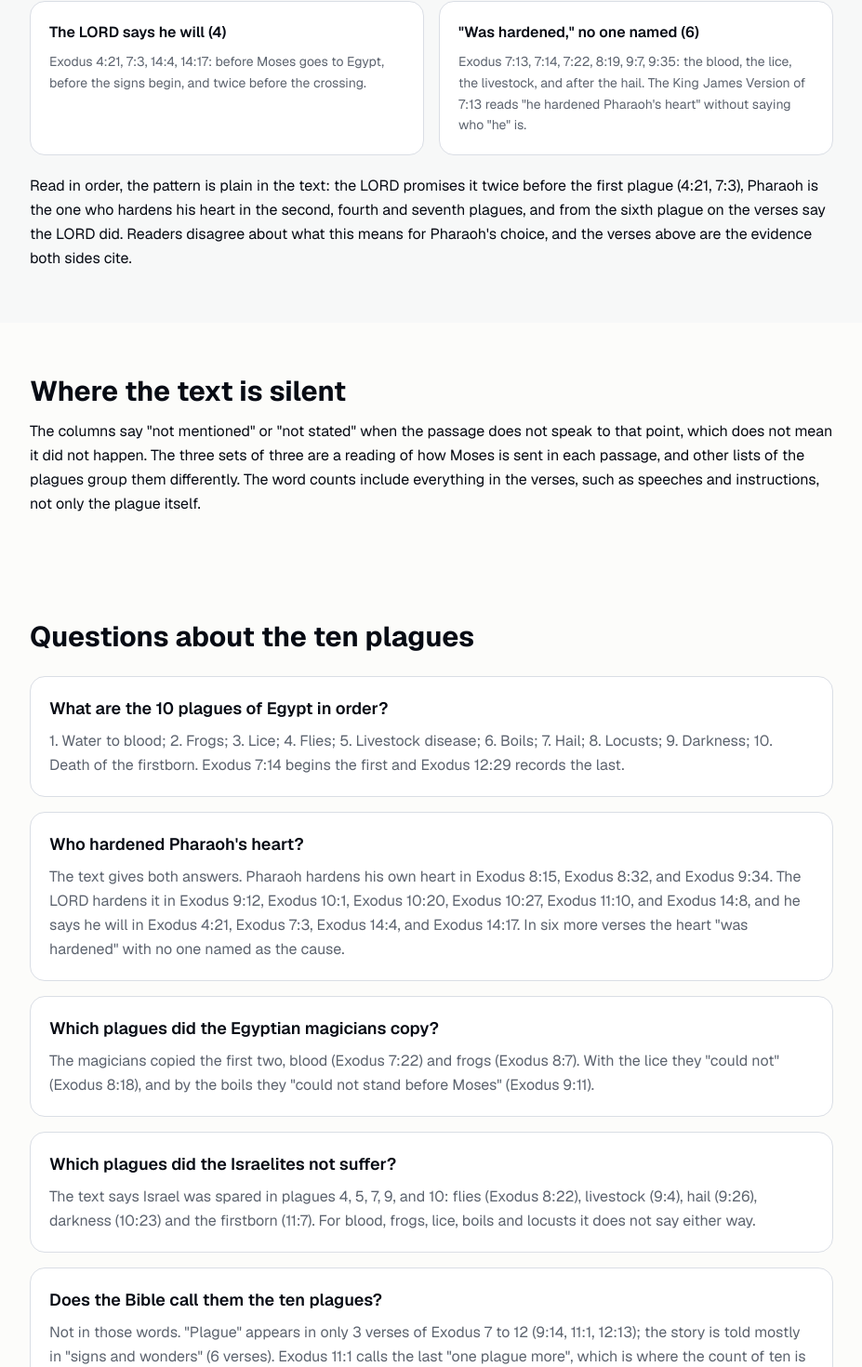
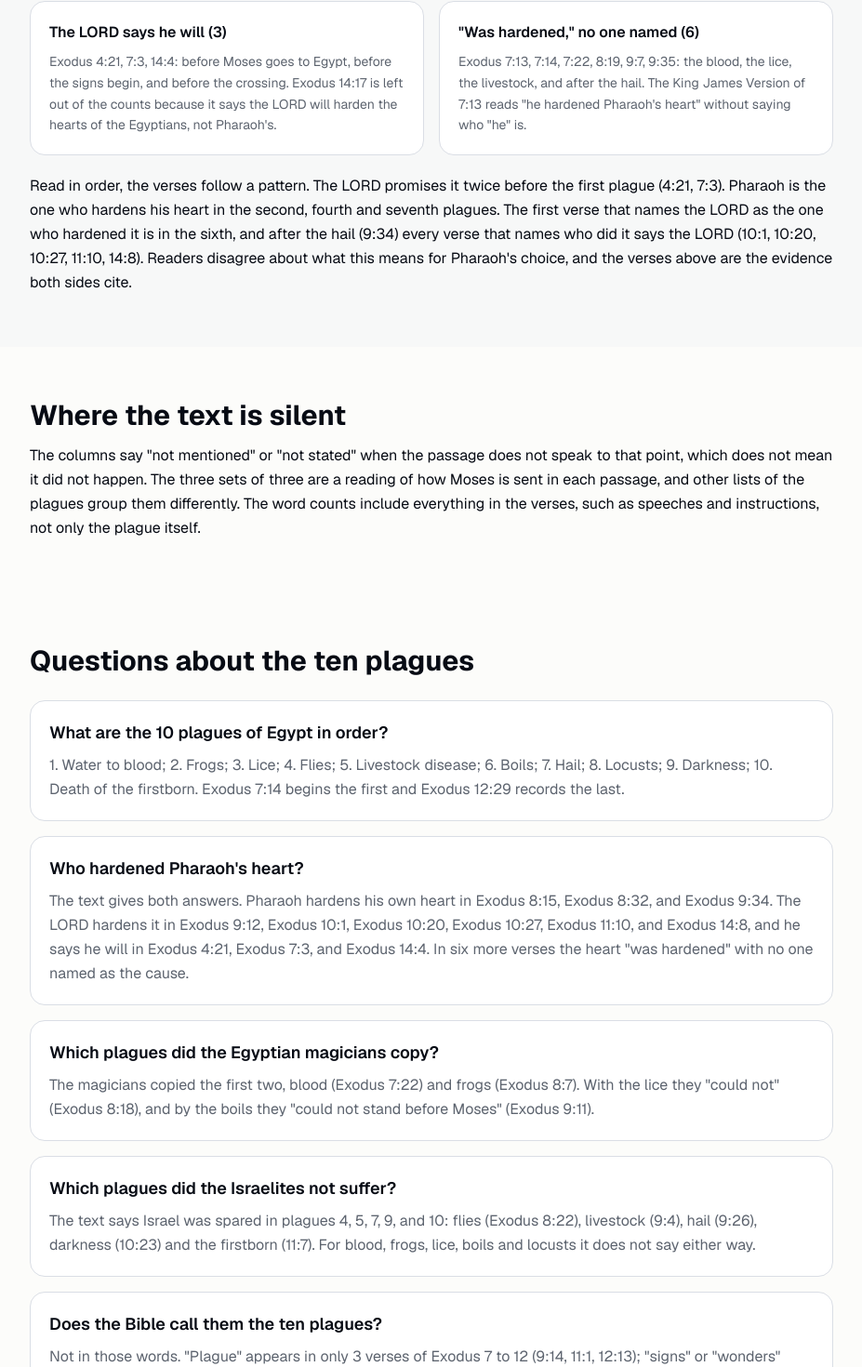
Before and after one commit to rdoyle99/biblesaysabout.com, a Next.js app: page /ten-plagues-of-egypt in a window 1280 px wide. Shown: the part 3312-4782 px from the top of the page at 93% size, without its empty margins (176-1103 px from the left). Built offline with nearby package versions, Linux system fonts and the light colour scheme.

Commit message:
critic fixes: plague hardening count excludes Exodus 14:17 (Egyptians' hearts), tie noted for peace, kjv quote casing, unsupported claims removed, long sentences split
Co-Authored-By: Claude Sonnet 5.5 <noreply@anthropic.com>
Claude-Session: https://claude.ai/code/session_019ghw6Cagd4KtPFarDhxjTE

```diff
--- a/app/armor-of-god/page.js
+++ b/app/armor-of-god/page.js
@@ -18,7 +18,7 @@ const shield = rows.find((r) => r.noun === "shield");
 const cap = (s) => s.charAt(0).toUpperCase() + s.slice(1);
 
 const TITLE = "Armor of God: The 6 Pieces, Verses and Word Counts";
-const ANSWER = `The armor of God is six pieces of armor Paul names in Ephesians 6:13-18: the belt of truth, the breastplate of righteousness, shoes of the gospel of peace, the shield of faith, the helmet of salvation and the sword of the Spirit, which is the word of God. He ends with prayer. The phrase "whole armour of God" appears ${A.phrase.kjv.total} times in the King James Version, in Ephesians 6:11 and 6:13.`;
+const ANSWER = `The armor of God is six pieces Paul names in Ephesians 6:13-18. They are the belt of truth, the breastplate of righteousness, shoes of the gospel of peace, the shield of faith, the helmet of salvation and the sword of the Spirit, which is the word of God. He ends with prayer. The phrase "whole armour of God" appears ${A.phrase.kjv.total} times in the King James Version, in Ephesians 6:11 and 6:13.`;
 
 export const metadata = {
   title: { absolute: TITLE },
@@ -31,7 +31,7 @@ const faqs = [
   { q: "What are the 6 pieces of the armor of God?", a: `Ephesians 6:14-17 names them in order: the belt of truth, the breastplate of righteousness, shoes that carry the gospel of peace, the shield of faith, the helmet of salvation and the sword of the Spirit. Verse 18 adds praying always in the Spirit.` },
   { q: "Where is the armor of God in the Bible?", a: `Ephesians 6:10-18. The words "the whole armour of God" are in verse 11 and again in verse 13 of the King James Version. The World English Bible says "the whole armor of God" in the same two verses.` },
   { q: "Which piece of the armor is a weapon?", a: `The sword of the Spirit is the only offensive weapon in the list; the belt, breastplate, shoes, shield and helmet cover the body. Paul explains the sword in the same verse: it "is the word of God". Hebrews 4:12 uses the same pair: the word of God is "sharper than any twoedged sword".` },
-  { q: "Did Paul invent the armor of God?", a: `Pieces of it appear earlier. Isaiah 59:17 has the LORD putting on righteousness as a breastplate and a helmet of salvation on his head, and 1 Thessalonians 5:8, also by Paul, has a breastplate of faith and love and a helmet that is the hope of salvation.` },
+  { q: "Did Paul invent the armor of God?", a: `Pieces of it appear earlier. Isaiah 59:17 has the LORD putting on righteousness as a breastplate and a helmet of salvation on his head. 1 Thessalonians 5:8, also by Paul, has a breastplate of faith and love and a helmet that is the hope of salvation.` },
   { q: "Is it armor or armour?", a: `Both. "Armour" is the King James Version's spelling and appears ${A.armourWord.kjv.total} times in it. "Armor" is the World English Bible's spelling, ${A.armourWord.web.total} times.` },
 ];
 
--- a/app/fruit-of-the-spirit/page.js
+++ b/app/fruit-of-the-spirit/page.js
@@ -117,10 +117,10 @@ export default function FruitOfTheSpirit() {
         <Section id="how-often" title="How often each fruit appears in the Bible" intro={`Times the King James Version prints the word, in all 66 books. ${cap(most.kjv)} leads and ${fewest.kjv} is last.`} muted>
           <BarRows rows={byCount.map((r) => ({ label: cap(r.kjv), value: r.kjvCount.total, href: getWord(r.kjv) ? `/words/${r.kjv}` : undefined }))} labelWidth="w-32" />
           <p className="mt-5 leading-relaxed">
-            {cap(most.kjv)} is on the page {fmt(most.kjvCount.total)} times in {most.kjvCount.verses} verses across {most.kjvCount.books} books, and its busiest book is {most.kjvCount.top.book} with {most.kjvCount.top.count}. At the other end, "{fewest.kjv}" appears {fewest.kjvCount.total} times and "{rows.find((r) => r.kjv === "gentleness").kjv}" also {rows.find((r) => r.kjv === "gentleness").kjvCount.total}. The word "temperance" first shows up in Acts 24:25, where Paul reasons with Felix about "righteousness, temperance, and judgment to come", and again in Galatians 5:23 and twice in 2 Peter 1:6.
+            {cap(most.kjv)} appears {fmt(most.kjvCount.total)} times in {most.kjvCount.verses} verses across {most.kjvCount.books} books, and its busiest {most.kjvCount.top.tied.length > 1 ? `books are ${joinList(most.kjvCount.top.tied)}, with ${most.kjvCount.top.count} each` : `book is ${most.kjvCount.top.book} with ${most.kjvCount.top.count}`}. At the other end, "{fewest.kjv}" appears {fewest.kjvCount.total} times and "{rows.find((r) => r.kjv === "gentleness").kjv}" also {rows.find((r) => r.kjv === "gentleness").kjvCount.total}. The word "temperance" first shows up in Acts 24:25, where Paul reasons with Felix about "righteousness, temperance, and judgment to come", and again in Galatians 5:23 and twice in 2 Peter 1:6.
           </p>
           <p className="mt-3 leading-relaxed">
-            Two of the nine are rare in the King James Version and common in the World English Bible for a reason of translation. "Kindness" is the World English Bible's word for Galatians' <em>chrēstotēs</em> and it also fills the Old Testament, so it appears {fmt(rows.find((r) => r.kjv === "gentleness").webCount.total)} times there against {rows.find((r) => r.kjv === "gentleness").kjvCount.total} for the King James "gentleness". The counts are not a ranking of importance; they show how a translation spreads its words.
+            One of the nine is rare in the King James Version and common in the World English Bible, for a reason of translation. "Kindness" is the World English Bible's word for Galatians' <em>chrēstotēs</em> and it also fills the Old Testament, so it appears {fmt(rows.find((r) => r.kjv === "gentleness").webCount.total)} times there against {rows.find((r) => r.kjv === "gentleness").kjvCount.total} for the King James "gentleness". The counts are not a ranking of importance; they show how a translation spreads its words.
           </p>
         </Section>
 
@@ -142,7 +142,7 @@ export default function FruitOfTheSpirit() {
 
         <Section id="phrase" title='Where "fruit of the Spirit" appears' muted>
           <p className="leading-relaxed">
-            The exact phrase appears {F.phrase.kjv.total} times in the King James Version, in {joinList(F.phrase.kjv.refs)}, and {F.phrase.web.total} times in the World English Bible. Ephesians 5:9 reads "the fruit of the Spirit is in all goodness and righteousness and truth", which is a different list of three. So the nine in Galatians are the only list under that name with more than three items. 1 Corinthians 13:13 sets two of the nine beside a third word: "faith, hope, charity". Hope is not on the Galatians list.
+            The exact phrase appears {F.phrase.kjv.total} times in the King James Version, in {joinList(F.phrase.kjv.refs)}, and {F.phrase.web.total} times in the World English Bible. Ephesians 5:9 reads "the fruit of the Spirit is in all goodness and righteousness and truth", which is a different list of three. So the nine in Galatians are the only list under that name with more than three items. 1 Corinthians 13:13 reads "faith, hope, charity": faith and love (the King James "charity") are on the Galatians list, and hope is not.
           </p>
           <p className="mt-3 leading-relaxed">
             Read the verses by theme on our pages for {["love", "joy", "peace", "patience", "kindness", "faith", "self-control"].filter((t) => topics.has(t)).map((t, i, a) => (
--- a/app/ten-plagues-of-egypt/page.js
+++ b/app/ten-plagues-of-egypt/page.js
@@ -48,7 +48,7 @@ const faqs = [
   { q: "Who hardened Pharaoh's heart?", a: `The text gives both answers. Pharaoh hardens his own heart in ${joinList(pharaohRefs.map((r) => "Exodus " + r))}. The LORD hardens it in ${joinList(lordRefs.map((r) => "Exodus " + r))}, and he says he will in ${joinList(promiseRefs.map((r) => "Exodus " + r))}. In ${num(unsetRefs.length)} more verses the heart "was hardened" with no one named as the cause.` },
   { q: "Which plagues did the Egyptian magicians copy?", a: `The magicians copied the first two, blood (Exodus 7:22) and frogs (Exodus 8:7). With the lice they "could not" (Exodus 8:18), and by the boils they "could not stand before Moses" (Exodus 9:11).` },
   { q: "Which plagues did the Israelites not suffer?", a: `The text says Israel was spared in plagues ${joinList(spared.map(String))}: flies (Exodus 8:22), livestock (9:4), hail (9:26), darkness (10:23) and the firstborn (11:7). For blood, frogs, lice, boils and locusts it does not say either way.` },
-  { q: "Does the Bible call them the ten plagues?", a: `Not in those words. "Plague" appears in only ${P.plagueWord.exodus7to12.length} verses of Exodus 7 to 12 (${P.plagueWord.exodus7to12.join(", ").replaceAll("Exodus ", "")}); the story is told mostly in "signs and wonders" (${P.signsWondersVerses} verses). Exodus 11:1 calls the last "one plague more", which is where the count of ten is usually reckoned from.` },
+  { q: "Does the Bible call them the ten plagues?", a: `Not in those words. "Plague" appears in only ${P.plagueWord.exodus7to12.length} verses of Exodus 7 to 12 (${P.plagueWord.exodus7to12.join(", ").replaceAll("Exodus ", "")}); "signs" or "wonders" appears in ${P.signsWondersVerses} verses of those chapters. Exodus 11:1 calls the last "one plague more", but no verse in Exodus 7 to 12 numbers the plagues as ten.` },
   { q: "Why did God send the plagues?", a: `Exodus 12:12 gives one reason in the text: "against all the gods of Egypt I will execute judgment: I am the LORD". Exodus 9:14 gives another, "that thou mayest know that there is none like me in all the earth".` },
 ];
 
@@ -154,7 +154,7 @@ export default function TenPlagues() {
             </div>
             <div className="rounded-xl border bg-card p-5">
               <h3 className="font-semibold mb-2">The LORD says he will ({promiseRefs.length})</h3>
-              <p className="text-sm leading-relaxed text-muted-foreground">Exodus {promiseRefs.join(", ")}: before Moses goes to Egypt, before the signs begin, and twice before the crossing.</p>
+              <p className="text-sm leading-relaxed text-muted-foreground">Exodus {promiseRefs.join(", ")}: before Moses goes to Egypt, before the signs begin, and before the crossing. Exodus {H.egyptians.map((r) => r.replace("Exodus ", "")).join(", ")} is left out of the counts because it says the LORD will harden the hearts of the Egyptians, not Pharaoh's.</p>
             </div>
             <div className="rounded-xl border bg-card p-5">
               <h3 className="font-semibold mb-2">"Was hardened," no one named ({unsetRefs.length})</h3>
@@ -162,7 +162,7 @@ export default function TenPlagues() {
             </div>
           </div>
           <p className="mt-5 leading-relaxed">
-            Read in order, the pattern is plain in the text: the LORD promises it twice before the first plague (4:21, 7:3), Pharaoh is the one who hardens his heart in the second, fourth and seventh plagues, and from the sixth plague on the verses say the LORD did. Readers disagree about what this means for Pharaoh's choice, and the verses above are the evidence both sides cite.
+            Read in order, the verses follow a pattern. The LORD promises it twice before the first plague (4:21, 7:3). Pharaoh is the one who hardens his heart in the second, fourth and seventh plagues. The first verse that names the LORD as the one who hardened it is in the sixth, and after the hail (9:34) every verse that names who did it says the LORD (10:1, 10:20, 10:27, 11:10, 14:8). Readers disagree about what this means for Pharaoh's choice, and the verses above are the evidence both sides cite.
           </p>
         </Section>
 
--- a/app/twelve-tribes-of-israel/page.js
+++ b/app/twelve-tribes-of-israel/page.js
@@ -39,7 +39,7 @@ export const metadata = {
 
 const faqs = [
   { q: "What are the 12 tribes of Israel?", a: ANSWER },
-  { q: "How many tribes of Israel are there?", a: `Twelve, if you count by Jacob's sons (Genesis 35:22). The tribe lists in the Bible use ${S.tribeNames} different names, though, since Joseph's two sons Ephraim and Manasseh are each counted as a tribe (Joshua 14:4: "the children of Joseph were two tribes") and Levi is sometimes left out of the list because the Levites received no land (Joshua 13:14).` },
+  { q: "How many tribes of Israel are there?", a: `Twelve, if you count by Jacob's sons (Genesis 35:22). The tribe lists in the Bible use ${S.tribeNames} different names, though. Joseph's two sons Ephraim and Manasseh are each counted as a tribe (Joshua 14:4: "the children of Joseph were two tribes"). Levi is sometimes left out because the Levites received no land (Joshua 13:14).` },
   { q: "Which tribe was the largest?", a: `Judah, in both counts: ${fmt(census.find((r) => r.name === "Judah").census1)} men in Numbers 1 and ${fmt(census.find((r) => r.name === "Judah").census2)} in Numbers 26. The smallest was Manasseh in the first census (${fmt(census.find((r) => r.name === "Manasseh").census1)}) and Simeon in the second (${fmt(census.find((r) => r.name === "Simeon").census2)}).` },
   { q: "Why is Dan missing from Revelation 7?", a: `Revelation 7:5-8 seals twelve thousand from each of twelve tribes and leaves out ${joinList(S.revMissing)}. It lists Joseph and Manasseh in their place and Levi, who is absent from the censuses. The chapter gives no reason for the changes.` },
   { q: "What happened to the ten lost tribes?", a: `The Bible text has no "lost tribes". The King James Version never uses the phrase and "ten tribes" appears ${S.tenTribes.kjv.total} times, both in 1 Kings 11, where God promises Jeroboam ten tribes. After the kingdom split, 1 Kings 12:20 says only the tribe of Judah followed David's house, with Benjamin joining in verse 21. 2 Kings 17:6 says the king of Assyria took Samaria and carried Israel away, and 2 Kings 17:18 says "there was none left but the tribe of Judah only".` },
@@ -170,7 +170,7 @@ export default function TwelveTribes() {
         </Section>
 
         <Section id="limits" title="What the censuses do and do not show">
-          <p className="leading-relaxed">Each census counts men of fighting age, so the figures say little about women, children or the Levites, who were counted apart. The Bible gives no reason for most of the changes between the two counts, and nothing on this page claims one. Numbers 1:1 dates the first count to the second month of the second year after the exodus, and Numbers 26:1 places the second "after the plague" in the plains of Moab, so the years between them are not stated.</p>
+          <p className="leading-relaxed">Each census counts men of fighting age, so the figures say little about women, children or the Levites, who were counted apart. The Bible gives no reason for most of the changes between the two counts, and nothing on this page claims one. Numbers 1:1 dates the first count to the second month of the second year after the exodus. Numbers 26:1 places the second "after the plague" in the plains of Moab, so the years between them are not stated.</p>
         </Section>
 
         <FaqSection title="Questions about the twelve tribes" faqs={faqs} />
--- a/lib/data/bible-lists.json
+++ b/lib/data/bible-lists.json
@@ -14,7 +14,10 @@
      "books": 49,
      "top": {
       "book": "1 John",
-      "count": 33
+      "count": 33,
+      "tied": [
+       "1 John"
+      ]
      },
      "first": "Genesis 27:4"
     },
@@ -24,7 +27,10 @@
      "books": 51,
      "top": {
       "book": "1 John",
-      "count": 35
+      "count": 35,
+      "tied": [
+       "1 John"
+      ]
      },
      "first": "Genesis 22:2"
     }
@@ -41,7 +47,10 @@
      "books": 38,
      "top": {
       "book": "Isaiah",
-      "count": 28
+      "count": 28,
+      "tied": [
+       "Isaiah"
+      ]
      },
      "first": "1 Samuel 18:6"
     },
@@ -51,7 +60,10 @@
      "books": 39,
      "top": {
       "book": "Psalms",
-      "count": 31
+      "count": 31,
+      "tied": [
+       "Psalms"
+      ]
      },
      "first": "1 Samuel 18:6"
     }
@@ -68,7 +80,11 @@
      "books": 59,
      "top": {
       "book": "Leviticus",
-      "count": 32
+      "count": 32,
+      "tied": [
+       "Leviticus",
+       "Isaiah"
+      ]
      },
      "first": "Genesis 15:15"
     },
@@ -78,7 +94,10 @@
      "books": 59,
      "top": {
       "book": "Leviticus",
-      "count": 32
+      "count": 32,
+      "tied": [
+       "Leviticus"
+      ]
      },
      "first": "Genesis 15:15"
     }
@@ -95,7 +114,13 @@
      "books": 13,
      "top": {
       "book": "Romans",
-      "count": 2
+      "count": 2,
+      "tied": [
+       "Romans",
+       "Colossians",
+       "2 Timothy",
+       "2 Peter"
+      ]
      },
      "first": "Exodus 34:6"
     },
@@ -105,7 +130,10 @@
      "books": 10,
      "top": {
       "book": "Romans",
-      "count": 3
+      "count": 3,
+      "tied": [
+       "Romans"
+      ]
      },
      "first": "Proverbs 25:15"
     }
@@ -122,7 +150,13 @@
      "books": 4,
      "top": {
       "book": "2 Samuel",
-      "count": 1
+      "count": 1,
+      "tied": [
+       "2 Samuel",
+       "Psalms",
+       "2 Corinthians",
+       "Galatians"
+      ]
      },
      "first": "2 Samuel 22:36"
     },
@@ -132,7 +166,10 @@
      "books": 31,
      "top": {
       "book": "Psalms",
-      "count": 120
+      "count": 120,
+      "tied": [
+       "Psalms"
+      ]
      },
      "first": "Genesis 19:19"
     }
@@ -149,7 +186,10 @@
      "books": 18,
      "top": {
       "book": "Psalms",
-      "count": 18
+      "count": 18,
+      "tied": [
+       "Psalms"
+      ]
      },
      "first": "Exodus 18:9"
     },
@@ -159,7 +199,10 @@
      "books": 15,
      "top": {
       "book": "Psalms",
-      "count": 9
+      "count": 9,
+      "tied": [
+       "Psalms"
+      ]
      },
      "first": "Exodus 18:9"
     }
@@ -176,7 +219,10 @@
      "books": 26,
      "top": {
       "book": "Romans",
-      "count": 39
+      "count": 39,
+      "tied": [
+       "Romans"
+      ]
      },
      "first": "Deuteronomy 32:20"
     },
@@ -186,7 +232,10 @@
      "books": 26,
      "top": {
       "book": "Romans",
-      "count": 42
+      "count": 42,
+      "tied": [
+       "Romans"
+      ]
      },
      "first": "Isaiah 26:2"
     }
@@ -203,7 +252,11 @@
      "books": 12,
      "top": {
       "book": "Galatians",
-      "count": 2
+      "count": 2,
+      "tied": [
+       "Galatians",
+       "James"
+      ]
      },
      "first": "Psalms 45:4"
     },
@@ -213,7 +266,10 @@
      "books": 10,
      "top": {
       "book": "Galatians",
-      "count": 2
+      "count": 2,
+      "tied": [
+       "Galatians"
+      ]
      },
      "first": "2 Samuel 22:36"
     }
@@ -230,7 +286,10 @@
      "books": 3,
      "top": {
       "book": "2 Peter",
-      "count": 2
+      "count": 2,
+      "tied": [
+       "2 Peter"
+      ]
      },
      "first": "Acts 24:25"
     },
@@ -247,7 +306,7 @@
    }
   ],
   "text": {
-   "kjv": "But the fruit of the Spirit is love, joy, peace, longsuffering, gentleness, goodness, faith, Meekness, temperance: against such there is no law.",
+   "kjv": "But the fruit of the Spirit is love, joy, peace, longsuffering, gentleness, goodness, faith, meekness, temperance: against such there is no law.",
    "web": "But the fruit of the Spirit is love, joy, peace, patience, kindness, goodness, faith, gentleness, and self-control. Against such things there is no law."
   },
   "phrase": {
@@ -326,7 +385,10 @@
      "books": 16,
      "top": {
       "book": "Exodus",
-      "count": 12
+      "count": 12,
+      "tied": [
+       "Exodus"
+      ]
      },
      "first": "Exodus 28:4"
     }
@@ -348,7 +410,10 @@
      "books": 6,
      "top": {
       "book": "Exodus",
-      "count": 23
+      "count": 23,
+      "tied": [
+       "Exodus"
+      ]
      },
      "first": "Exodus 25:7"
     }
@@ -370,7 +435,11 @@
      "books": 14,
      "top": {
       "book": "Deuteronomy",
-      "count": 4
+      "count": 4,
+      "tied": [
+       "Deuteronomy",
+       "Luke"
+      ]
      },
      "first": "Exodus 3:5"
     }
@@ -392,7 +461,10 @@
      "books": 19,
      "top": {
       "book": "Psalms",
-      "count": 17
+      "count": 17,
+      "tied": [
+       "Psalms"
+      ]
      },
      "first": "Genesis 15:1"
     }
@@ -414,7 +486,10 @@
      "books": 7,
      "top": {
       "book": "Ezekiel",
-      "count": 3
+      "count": 3,
+      "tied": [
+       "Ezekiel"
+      ]
      },
      "first": "1 Samuel 17:5"
     }
@@ -436,7 +511,10 @@
      "books": 42,
      "top": {
       "book": "Ezekiel",
-      "count": 89
+      "count": 89,
+      "tied": [
+       "Ezekiel"
+      ]
      },
      "first": "Genesis 3:24"
     }
@@ -465,7 +543,10 @@
     "books": 11,
     "top": {
      "book": "1 Samuel",
-     "count": 7
+     "count": 7,
+     "tied": [
+      "1 Samuel"
+     ]
     },
     "first": "1 Samuel 14:1"
    },
@@ -475,7 +556,10 @@
     "books": 13,
     "top": {
      "book": "1 Samuel",
-     "count": 18
+     "count": 18,
+     "tied": [
+      "1 Samuel"
+     ]
     },
     "first": "Judges 9:54"
    }
@@ -1030,14 +1114,13 @@
     {
      "ref": "Exodus 14:8",
      "who": "LORD"
-    },
-    {
-     "ref": "Exodus 14:17",
-     "who": "LORD, promised"
     }
    ],
+   "egyptians": [
+    "Exodus 14:17"
+   ],
    "byWho": {
-    "LORD, promised": 4,
+    "LORD, promised": 3,
     "unspecified": 6,
     "Pharaoh": 3,
     "LORD": 6
--- a/scripts/build-bible-lists.mjs
+++ b/scripts/build-bible-lists.mjs
@@ -73,7 +73,8 @@ function countForms(id, forms) {
     first ||= r.ref;
   }
   const top = [...byBook.entries()].sort((a, b) => b[1] - a[1])[0] || [null, 0];
-  return { total, verses, books: byBook.size, top: { book: top[0], count: top[1] }, first };
+  const tied = [...byBook.entries()].filter(([, n]) => n === top[1]).map(([b]) => b);
+  return { total, verses, books: byBook.size, top: { book: top[0], count: top[1], tied }, first };
 }
 /** count a phrase (regex over normalised verse text), with the verse list */
 function countPhrase(id, re) {
@@ -131,7 +132,7 @@ const FRUIT = [
   { kjv: "meekness", web: "gentleness", greek: "πραΰτης", translit: "prautēs" },
   { kjv: "temperance", web: "self-control", greek: "ἐγκράτεια", translit: "enkrateia" },
 ];
-const fruitKjvText = must("Galatians 5:22-23", "love, joy, peace, longsuffering, gentleness, goodness, faith, meekness, temperance");
+const fruitKjvText = must("Galatians 5:22-23", "love, joy, peace, longsuffering, gentleness, goodness, faith, meekness, temperance").replace(", Meekness,", ", meekness,"); // verse 23 starts with a capital; joined, it is mid-sentence
 const fruitWebText = mustWeb("Galatians 5:22-23", "love, joy, peace, patience, kindness, goodness, faith, gentleness");
 mustWeb("Galatians 5:22-23", "self-control");
 const fruit = FRUIT.map((f, i) => {
@@ -342,10 +343,15 @@ const plagues = PL.map((p) => {
 });
 // Pharaoh's own hardening (active, Pharaoh the subject) and the LORD's in Exodus 4-14, counted from the verses
 const hardenRows = [];
+const hardenEgyptians = []; // verses that harden the Egyptians' hearts, not Pharaoh's (Exodus 14:17): listed apart, not counted
 for (const r of ROWS.kjv) {
   if (r.book !== "Exodus" || r.ch < 4 || r.ch > 14) continue;
   if (!/\bharden(ed|eth)?\b/i.test(r.text)) continue;
   const t = norm(r.text);
+  if (/harden the hearts of the Egyptians/i.test(t)) {
+    hardenEgyptians.push(r.ref);
+    continue;
+  }
   let who;
   if (/(the LORD hardened|for I have hardened|I will harden)/i.test(t)) who = /I will harden/i.test(t) ? "LORD, promised" : "LORD";
   else if (/Pharaoh hardened|hardened his heart/i.test(t)) who = "Pharaoh";
@@ -380,7 +386,7 @@ const out = {
   },
   plagues: {
     rows: plagues,
-    harden: { rows: hardenRows, byWho: hardenByWho, firstLord: firstLord.ref, firstPharaoh: firstPharaoh.ref },
+    harden: { rows: hardenRows, egyptians: hardenEgyptians, byWho: hardenByWho, firstLord: firstLord.ref, firstPharaoh: firstPharaoh.ref },
     plagueWord: { total: plagueWord.total, exodus7to12: exPlague },
     signsWondersVerses: sign,
   },
```
